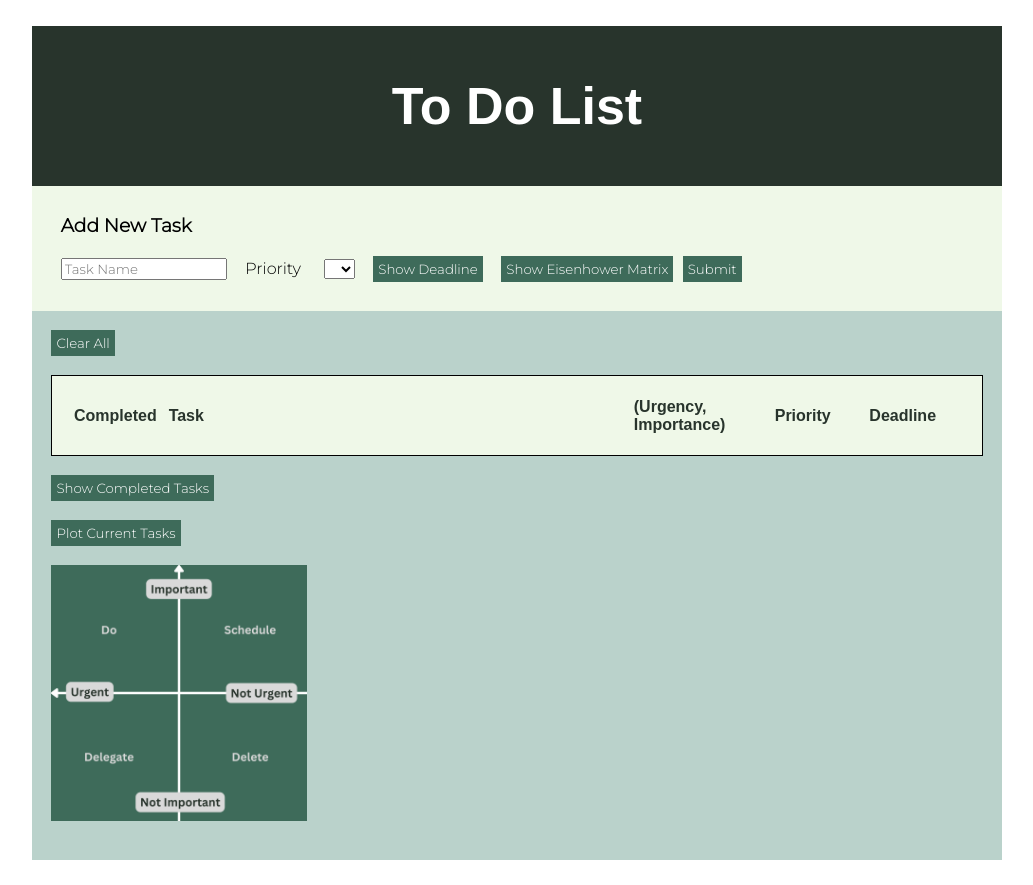
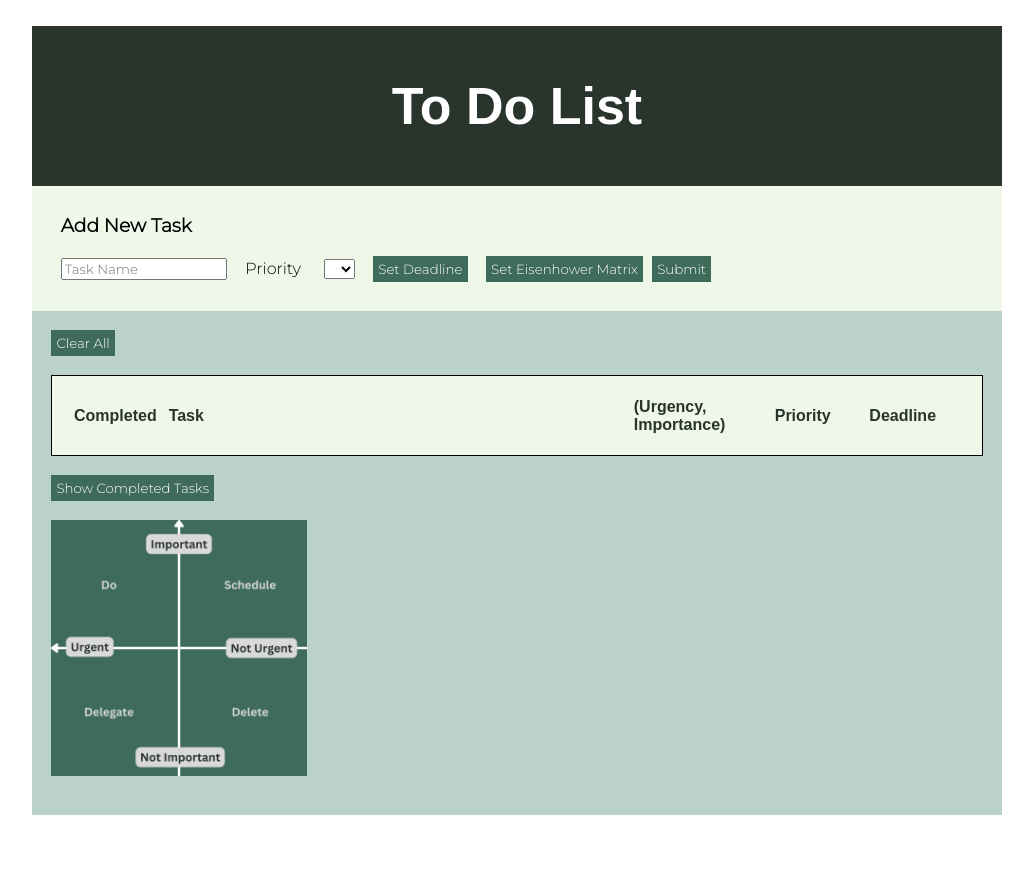
Before and after one commit to dragonspirals/React-To-Do-List, a React (Create React App) app: page / in a window 1280 px wide. Shown: the whole page, without its empty margins (123-1156 px from the left). After the commit the page ends 840 px from the top, so only its background shows below. Built offline with nearby package versions, Linux system fonts and the light colour scheme; a web font is replaced by a local one.

Commit message:
EHower display now updates when a new task added

```diff
--- a/src/Form/EHower.js
+++ b/src/Form/EHower.js
@@ -45,16 +45,16 @@ export default function EHower({ newTask, setNewTask }) {
 
 
     return (
-        <>
-
-        <div ref={boxRef} className = "clickable e-hower" onMouseMove={mouseOver} onClick={selectEHower}class="e-hower-div">
-            <svg height="100%" width="100%">
-                <circle cx={eHowerMark[0]} cy={eHowerMark[1]} r="5" stroke="black" stroke-width="3" fill="black" />
-            </svg>
+        <div className="set-e-hower">
+            <p>The Eisenhower matrix is a system that prioritises tasks based on Urgency and Importance</p>
+            <div ref={boxRef} className = "clickable e-hower" onMouseMove={mouseOver} onClick={selectEHower}class="e-hower-div">
+                <svg height="100%" width="100%">
+                    <circle cx={eHowerMark[0]} cy={eHowerMark[1]} r="5" stroke="cyan" stroke-width="3" fill="blue" />
+                </svg>
+            </div>
+            <p>Urgency: <b>{newTask.eHower[0]}%</b>, Importance: <b>{newTask.eHower[1]}%</b></p>
+            <br />
         </div>
-        <p>Urgency: {newTask.eHower[0]}%, Importance: {newTask.eHower[1]}%</p>
-        <br />
-        </>
     )
 
 }
--- a/src/Form/Form.js
+++ b/src/Form/Form.js
@@ -66,12 +66,12 @@ export default function Form({ addTask }) {
 
 
             {/* deadline */}
-            <button className="form-item" onClick={showDeadline}>{!newTask.hasDeadline ? "Show": "Hide"} Deadline</button>
+            <button className="form-item" onClick={showDeadline}>{!newTask.hasDeadline ? "Set": "Unset"} Deadline</button>
             {newTask.hasDeadline && <Calendar newTask={newTask} setNewTask={setNewTask} />}
 
 
             {/* eisenhower matrix */}
-            <button className="form-item" onClick={showEHower}>{!newTask.hasEHower ? "Show": "Hide"} Eisenhower Matrix</button>
+            <button className="form-item" onClick={showEHower}>{!newTask.hasEHower ? "Set": "Unset"} Eisenhower Matrix</button>
             {newTask.hasEHower && <EHower newTask={newTask} setNewTask={setNewTask} />}
 
 
--- a/src/List/DisplayEHower.js
+++ b/src/List/DisplayEHower.js
@@ -1,42 +1,29 @@
 
-import React, { useState, useRef } from "react"
 
 
 export default function DisplayEHower({ taskList }) {
 
-    // an array containing all the marks representing tasks on the eisenhower matrix
-    const [eHowerMarks, setEHowerMarks] = useState([]);
-
-    // div containing graph
-    const boxRef = useRef(null);
-    // bounding box for the graph
+    function PlotMarks({ list, boxSize }) {
 
 
-    function getMarks() {
+        // marks will keep a list of the position of the marks
         const marks = [];
 
-        const boxBound = boxRef.current.getBoundingClientRect();
-
-
-        taskList.forEach(task => {
+        list.forEach(task => {
             if (task.hasEHower) {
-                const markX = (task.eHower[0]*boxBound.width)/100;
-                const markY = (task.eHower[0]*boxBound.height)/100;
+                const markX = ((100-task.eHower[0])*boxSize)/100;
+                const markY = ((100-task.eHower[1])*boxSize)/100;
 
                 marks.push([markX, markY]);
             }
         })
 
-        setEHowerMarks(marks);
-    }
 
 
 
-    function PlotMarks() {
-
 
         return (
-            eHowerMarks.map((value, index) => (
+            marks.map((value, index) => (
                 <svg display="block" style={{transform: `translateY(-${index*100}%)`}} className="e-hower-plot"  height="100%" width="100%">
                     <circle cx={value[0]} cy={value[1]} r="2" stroke="black" stroke-width="2" fill="black" />
                 </svg>
@@ -48,10 +35,8 @@ export default function DisplayEHower({ taskList }) {
 
     return (
         <>
-        <button onClick={getMarks}>Plot Current Tasks</button>
-        <br /><br />
-        <div ref={boxRef} className = "clickable e-hower-div" >
-            <PlotMarks />
+        <div className = "clickable e-hower-div" >
+            <PlotMarks list={taskList} boxSize={0.2*window.innerWidth}/>
         </div>
         <br />
         </>
```
